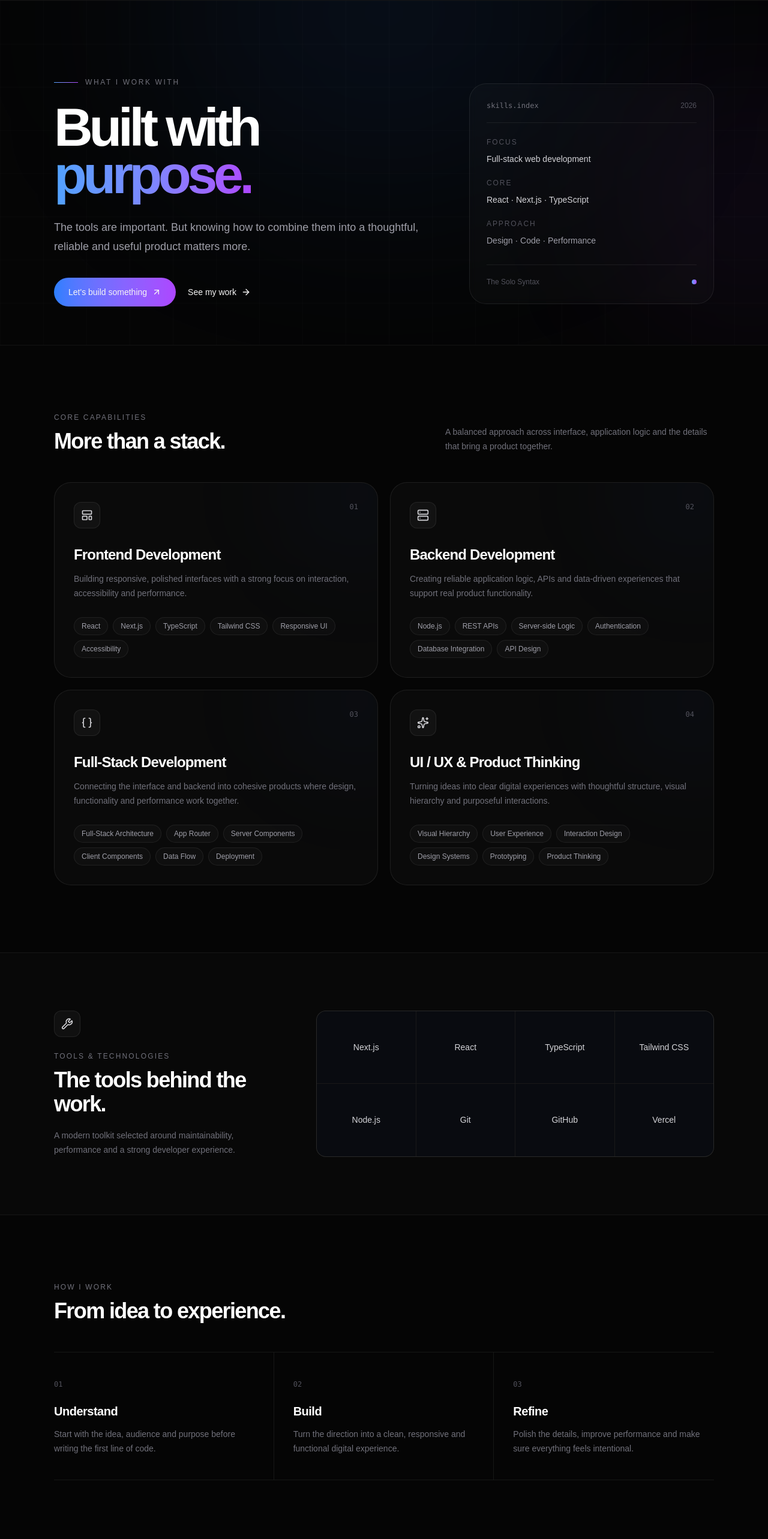
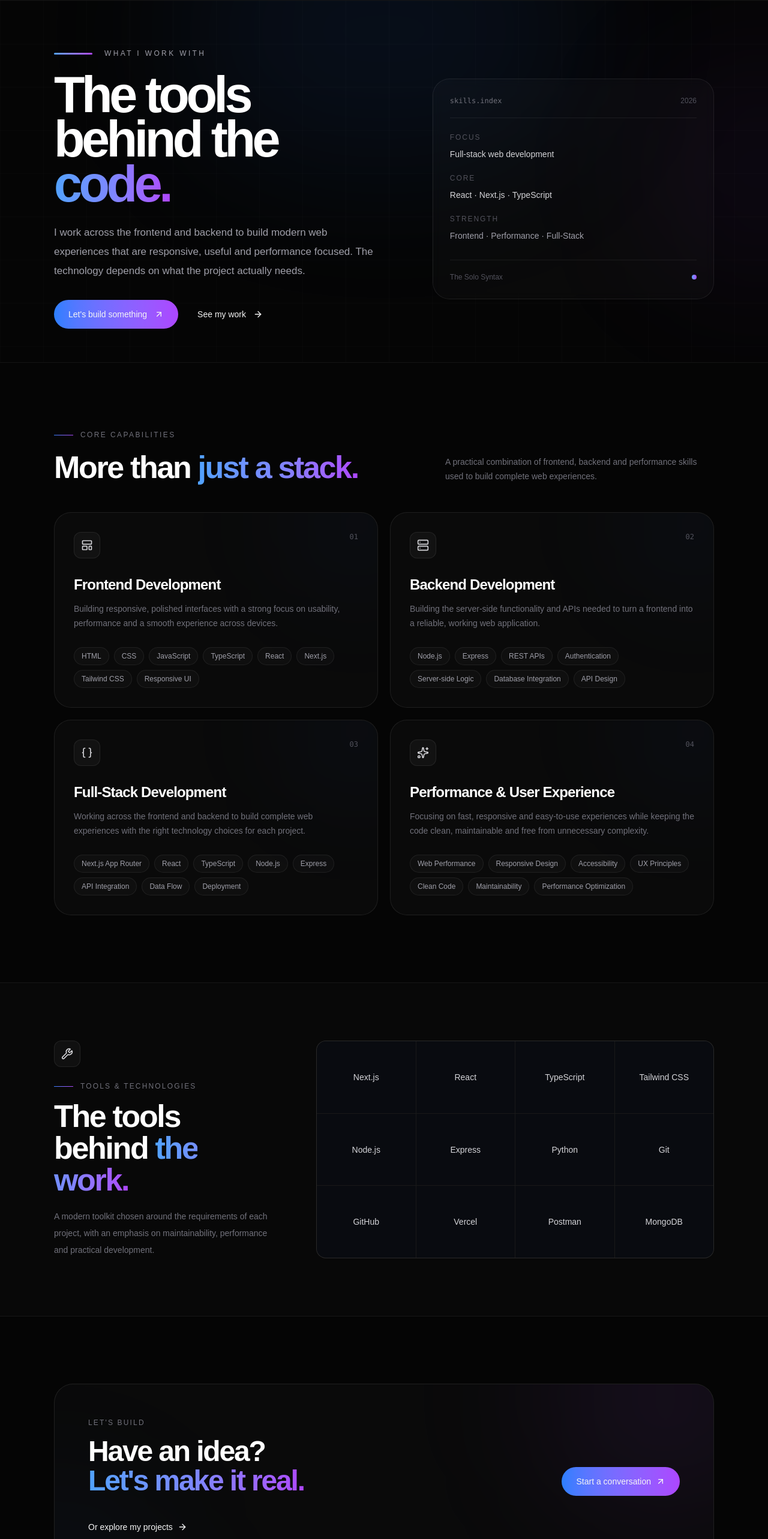
Before and after one commit to its-razahasnain/the-solo-syntax-web-portfolio, a Next.js app: page /skills in a window 1280 px wide. Shown: the part 80-2646 px from the top of the page at 60% size. Built offline with nearby package versions, Linux system fonts and the light colour scheme.

Commit message:
feat: refine skills page content and visual hierarchy

```diff
--- a/src/app/skills/page.tsx
+++ b/src/app/skills/page.tsx
@@ -1,4 +1,5 @@
 import type { Metadata } from "next";
+
 import Link from "next/link";
 import {
   ArrowRight,
@@ -17,7 +18,7 @@ import { Container } from "@/components/layout/container";
 export const metadata: Metadata = {
   title: "Skills",
   description:
-    "Explore the technologies, development skills and product thinking behind The Solo Syntax.",
+    "Explore the technologies, development skills and technical approach behind The Solo Syntax.",
 };
 
 const skillGroups = [
@@ -25,28 +26,31 @@ const skillGroups = [
     number: "01",
     title: "Frontend Development",
     description:
-      "Building responsive, polished interfaces with a strong focus on interaction, accessibility and performance.",
+      "Building responsive, polished interfaces with a strong focus on usability, performance and a smooth experience across devices.",
     icon: LayoutTemplate,
     technologies: [
+      "HTML",
+      "CSS",
+      "JavaScript",
+      "TypeScript",
       "React",
       "Next.js",
-      "TypeScript",
       "Tailwind CSS",
       "Responsive UI",
-      "Accessibility",
     ],
   },
   {
     number: "02",
     title: "Backend Development",
     description:
-      "Creating reliable application logic, APIs and data-driven experiences that support real product functionality.",
+      "Building the server-side functionality and APIs needed to turn a frontend into a reliable, working web application.",
     icon: Server,
     technologies: [
       "Node.js",
+      "Express",
       "REST APIs",
+      "Authentication",
       "Server-side Logic",
-      "Authentication",
       "Database Integration",
       "API Design",
     ],
@@ -55,30 +59,33 @@ const skillGroups = [
     number: "03",
     title: "Full-Stack Development",
     description:
-      "Connecting the interface and backend into cohesive products where design, functionality and performance work together.",
+      "Working across the frontend and backend to build complete web experiences with the right technology choices for each project.",
     icon: Braces,
     technologies: [
-      "Full-Stack Architecture",
-      "App Router",
-      "Server Components",
-      "Client Components",
+      "Next.js App Router",
+      "React",
+      "TypeScript",
+      "Node.js",
+      "Express",
+      "API Integration",
       "Data Flow",
       "Deployment",
     ],
   },
   {
     number: "04",
-    title: "UI / UX & Product Thinking",
+    title: "Performance & User Experience",
     description:
-      "Turning ideas into clear digital experiences with thoughtful structure, visual hierarchy and purposeful interactions.",
+      "Focusing on fast, responsive and easy-to-use experiences while keeping the code clean, maintainable and free from unnecessary complexity.",
     icon: Sparkles,
     technologies: [
-      "Visual Hierarchy",
-      "User Experience",
-      "Interaction Design",
-      "Design Systems",
-      "Prototyping",
-      "Product Thinking",
+      "Web Performance",
+      "Responsive Design",
+      "Accessibility",
+      "UX Principles",
+      "Clean Code",
+      "Maintainability",
+      "Performance Optimization",
     ],
   },
 ] as const;
@@ -89,27 +96,13 @@ const tools = [
   "TypeScript",
   "Tailwind CSS",
   "Node.js",
+  "Express",
+  "Python",
   "Git",
   "GitHub",
   "Vercel",
-] as const;
-
-const approach = [
-  {
-    number: "01",
-    title: "Understand",
-    text: "Start with the idea, audience and purpose before writing the first line of code.",
-  },
-  {
-    number: "02",
-    title: "Build",
-    text: "Turn the direction into a clean, responsive and functional digital experience.",
-  },
-  {
-    number: "03",
-    title: "Refine",
-    text: "Polish the details, improve performance and make sure everything feels intentional.",
-  },
+  "Postman",
+  "MongoDB",
 ] as const;
 
 export default function SkillsPage() {
@@ -125,15 +118,15 @@ export default function SkillsPage() {
           {/* Ambient glow */}
           <div
             aria-hidden="true"
-            className="pointer-events-none absolute left-1/2 top-[-180px] h-[380px] w-[520px] -translate-x-1/2 rounded-full bg-blue-500/[0.07] blur-[110px] sm:top-[-260px] sm:h-[560px] sm:w-[760px] sm:bg-blue-500/[0.08] sm:blur-[140px]"
+            className="pointer-events-none absolute left-1/2 top-[-140px] h-[320px] w-[460px] -translate-x-1/2 rounded-full bg-blue-500/[0.07] blur-[100px] sm:top-[-180px] sm:h-[460px] sm:w-[680px] sm:bg-blue-500/[0.08] sm:blur-[120px]"
           />
 
           <div
             aria-hidden="true"
-            className="pointer-events-none absolute -right-32 top-20 h-[280px] w-[280px] rounded-full bg-purple-500/[0.05] blur-[100px] sm:right-[-180px] sm:top-[120px] sm:h-[420px] sm:w-[420px] sm:bg-purple-500/[0.06] sm:blur-[130px]"
+            className="pointer-events-none absolute -right-32 top-16 h-[240px] w-[240px] rounded-full bg-purple-500/[0.05] blur-[90px] sm:right-[-180px] sm:top-[90px] sm:h-[380px] sm:w-[380px] sm:bg-purple-500/[0.06] sm:blur-[120px]"
           />
 
-          {/* Grid */}
+          {/* Background grid */}
           <div
             aria-hidden="true"
             className="pointer-events-none absolute inset-0 opacity-[0.025] sm:opacity-[0.035]"
@@ -145,51 +138,64 @@ export default function SkillsPage() {
           />
 
           <Container>
-            <div className="relative grid gap-10 pb-12 pt-20 sm:gap-14 sm:pb-14 sm:pt-28 lg:grid-cols-[1.2fr_0.8fr] lg:items-end lg:gap-20 lg:pb-16 lg:pt-32">
+            {/* Only vertical spacing changed here */}
+            <div className="relative grid gap-8 pb-10 pt-14 sm:gap-10 sm:pb-12 sm:pt-18 lg:grid-cols-[1.08fr_0.92fr] lg:items-center lg:gap-20 lg:pb-14 lg:pt-20">
               {/* Hero content */}
               <div className="min-w-0">
-                <div className="mb-6 flex items-center gap-3 sm:mb-7">
-                  <span className="h-px w-8 shrink-0 bg-gradient-to-r from-blue-400 to-purple-500 sm:w-10" />
+                {/* Eyebrow */}
+                <div className="mb-5 flex items-center gap-5 sm:mb-6">
+                  <span
+                    aria-hidden="true"
+                    className="h-[3px] w-14 shrink-0 rounded-full bg-gradient-to-r from-blue-400 to-purple-500 sm:w-16"
+                  />
 
-                  <span className="text-[11px] font-medium uppercase tracking-[0.18em] text-zinc-500 sm:text-xs sm:tracking-[0.22em]">
+                  <span className="text-[11px] font-medium uppercase tracking-[0.24em] text-zinc-400 sm:text-xs sm:tracking-[0.28em]">
                     What I work with
                   </span>
                 </div>
 
-                <h1 className="max-w-4xl text-[clamp(3rem,11vw,7rem)] font-semibold leading-[0.9] tracking-[-0.065em] text-white sm:text-[clamp(3.5rem,7vw,7rem)] sm:leading-[0.88] sm:tracking-[-0.07em]">
-                  Built with
+                {/* Heading */}
+                <h1 className="max-w-[760px] text-[clamp(3.1rem,6.6vw,6.2rem)] font-semibold leading-[0.88] tracking-[-0.065em] text-white">
+                  The tools
                   <br />
+                  behind the{" "}
                   <span className="bg-gradient-to-r from-blue-400 via-indigo-400 to-purple-500 bg-clip-text text-transparent">
-                    purpose.
+                    code.
                   </span>
                 </h1>
 
-                <p className="mt-7 max-w-2xl text-[15px] leading-7 text-zinc-400 sm:mt-8 sm:text-lg sm:leading-8">
-                  The tools are important. But knowing how to combine them into
-                  a thoughtful, reliable and useful product matters more.
+                {/* Description */}
+                <p className="mt-6 max-w-[650px] text-[15px] leading-7 text-zinc-400 sm:mt-7 sm:text-[17px] sm:leading-8">
+                  I work across the frontend and backend to build modern web
+                  experiences that are responsive, useful and performance
+                  focused. The technology depends on what the project
+                  actually needs.
                 </p>
 
-                <div className="mt-8 flex flex-wrap items-center gap-x-5 gap-y-4 sm:mt-9">
+                {/* Actions */}
+                <div className="mt-7 flex flex-wrap items-center gap-x-8 gap-y-4 sm:mt-8">
                   <Link
                     href="/contact"
-                    className="group inline-flex min-h-11 items-center gap-2 rounded-full bg-gradient-to-r from-blue-500 to-purple-500 px-5 py-3 text-sm font-medium text-white transition-all duration-300 hover:opacity-90 sm:px-6 sm:py-3.5"
+                    className="group inline-flex min-h-11 items-center gap-3 rounded-full bg-gradient-to-r from-blue-500 to-purple-500 px-5 py-3 text-sm font-medium text-white transition-all duration-300 hover:opacity-90 sm:px-6 sm:py-3.5"
                   >
                     Let&apos;s build something
+
                     <ArrowUpRight className="h-4 w-4 shrink-0 transition-transform duration-300 group-hover:-translate-y-0.5 group-hover:translate-x-0.5" />
                   </Link>
 
                   <Link
                     href="/projects"
-                    className="group inline-flex min-h-11 items-center gap-2 text-sm font-medium text-zinc-400 transition-colors duration-200 hover:text-white"
+                    className="group inline-flex min-h-11 items-center gap-3 text-sm font-medium text-zinc-400 transition-colors duration-200 hover:text-white"
                   >
                     See my work
+
                     <ArrowRight className="h-4 w-4 shrink-0 transition-transform duration-200 group-hover:translate-x-1" />
                   </Link>
                 </div>
               </div>
 
               {/* Skills index card */}
-              <div className="relative min-w-0 lg:pb-1">
+              <div className="relative min-w-0 lg:pb-0">
                 <div className="rounded-[1.5rem] border border-white/[0.08] bg-white/[0.025] p-5 backdrop-blur-sm sm:rounded-[1.75rem] sm:p-7">
                   <div className="flex items-center justify-between gap-4 border-b border-white/[0.07] pb-4 sm:pb-5">
                     <span className="font-mono text-[11px] text-zinc-500 sm:text-xs">
@@ -224,11 +230,11 @@ export default function SkillsPage() {
 
                     <div>
                       <p className="text-[10px] uppercase tracking-[0.16em] text-zinc-600 sm:text-xs">
-                        Approach
+                        Strength
                       </p>
 
                       <p className="mt-2 text-sm leading-6 text-zinc-400">
-                        Design · Code · Performance
+                        Frontend · Performance · Full-Stack
                       </p>
                     </div>
                   </div>
@@ -251,20 +257,30 @@ export default function SkillsPage() {
         ========================================================= */}
         <section className="relative py-16 sm:py-24 lg:py-28">
           <Container>
-            <div className="mb-9 flex flex-col justify-between gap-5 sm:mb-12 sm:flex-row sm:items-end">
-              <div>
-                <p className="text-[11px] font-medium uppercase tracking-[0.16em] text-zinc-500 sm:text-xs sm:tracking-[0.18em]">
-                  Core capabilities
-                </p>
+            <div className="mb-10 flex flex-col justify-between gap-6 sm:mb-12 lg:flex-row lg:items-end">
+              <div className="min-w-0">
+                <div className="mb-5 flex items-center gap-3">
+                  <span
+                    aria-hidden="true"
+                    className="h-px w-8 shrink-0 bg-gradient-to-r from-blue-500 to-purple-500"
+                  />
 
-                <h2 className="mt-3 text-3xl font-semibold tracking-[-0.045em] text-white sm:text-4xl">
-                  More than a stack.
+                  <span className="text-[10px] font-medium uppercase tracking-[0.18em] text-zinc-500 sm:text-xs sm:tracking-[0.2em]">
+                    Core capabilities
+                  </span>
+                </div>
+
+                <h2 className="max-w-2xl text-3xl font-semibold leading-[1.02] tracking-[-0.045em] text-white sm:text-4xl lg:text-[3.25rem]">
+                  More than{" "}
+                  <span className="bg-gradient-to-r from-blue-400 via-indigo-400 to-purple-500 bg-clip-text text-transparent">
+                    just a stack.
+                  </span>
                 </h2>
               </div>
 
               <p className="max-w-md text-sm leading-6 text-zinc-500">
-                A balanced approach across interface, application logic and
-                the details that bring a product together.
+                A practical combination of frontend, backend and performance
+                skills used to build complete web experiences.
               </p>
             </div>
 
@@ -330,17 +346,28 @@ export default function SkillsPage() {
                   <Wrench className="h-5 w-5" />
                 </div>
 
-                <p className="mt-5 text-[11px] font-medium uppercase tracking-[0.16em] text-zinc-500 sm:mt-6 sm:text-xs sm:tracking-[0.18em]">
-                  Tools & technologies
-                </p>
+                <div className="mt-5 flex items-center gap-3 sm:mt-6">
+                  <span
+                    aria-hidden="true"
+                    className="h-px w-8 shrink-0 bg-gradient-to-r from-blue-500 to-purple-500"
+                  />
 
-                <h2 className="mt-3 max-w-md text-3xl font-semibold tracking-[-0.045em] text-white sm:text-4xl">
-                  The tools behind the work.
+                  <p className="text-[10px] font-medium uppercase tracking-[0.18em] text-zinc-500 sm:text-xs">
+                    Tools & technologies
+                  </p>
+                </div>
+
+                <h2 className="mt-4 max-w-xl text-3xl font-semibold leading-[1.02] tracking-[-0.045em] text-white sm:text-4xl lg:text-[3.25rem]">
+                  The tools behind{" "}
+                  <span className="bg-gradient-to-r from-blue-400 via-indigo-400 to-purple-500 bg-clip-text text-transparent">
+                    the work.
+                  </span>
                 </h2>
 
-                <p className="mt-5 max-w-md text-sm leading-6 text-zinc-500">
-                  A modern toolkit selected around maintainability,
-                  performance and a strong developer experience.
+                <p className="mt-5 max-w-md text-sm leading-7 text-zinc-500">
+                  A modern toolkit chosen around the requirements of each
+                  project, with an emphasis on maintainability, performance
+                  and practical development.
                 </p>
               </div>
 
@@ -348,9 +375,11 @@ export default function SkillsPage() {
                 {tools.map((tool) => (
                   <div
                     key={tool}
-                    className="flex min-h-24 items-center justify-center bg-[#090b10] px-3 py-5 text-center text-xs font-medium text-zinc-300 transition-colors duration-300 hover:bg-white/[0.04] hover:text-white sm:min-h-28 sm:px-4 sm:text-sm"
+                    className="group flex min-h-24 items-center justify-center bg-[#090b10] px-3 py-5 text-center text-xs font-medium text-zinc-300 transition-all duration-300 hover:bg-white/[0.04] hover:text-white sm:min-h-28 sm:px-4 sm:text-sm"
                   >
-                    {tool}
+                    <span className="transition-transform duration-300 group-hover:-translate-y-0.5">
+                      {tool}
+                    </span>
                   </div>
                 ))}
               </div>
@@ -359,51 +388,9 @@ export default function SkillsPage() {
         </section>
 
         {/* =========================================================
-            APPROACH
-        ========================================================= */}
-        <section className="py-16 sm:py-24 lg:py-28">
-          <Container>
-            <div className="mb-9 sm:mb-12">
-              <p className="text-[11px] font-medium uppercase tracking-[0.16em] text-zinc-500 sm:text-xs sm:tracking-[0.18em]">
-                How I work
-              </p>
-
-              <h2 className="mt-3 text-3xl font-semibold tracking-[-0.045em] text-white sm:text-4xl">
-                From idea to experience.
-              </h2>
-            </div>
-
-            <div className="grid gap-0 border-y border-white/[0.07] lg:grid-cols-3 lg:divide-x lg:divide-white/[0.07]">
-              {approach.map((item, index) => (
-                <div
-                  key={item.number}
-                  className={`py-7 sm:py-8 lg:px-8 lg:py-10 ${
-                    index !== approach.length - 1
-                      ? "border-b border-white/[0.07] lg:border-b-0"
-                      : ""
-                  } lg:first:pl-0 lg:last:pr-0`}
-                >
-                  <span className="font-mono text-[11px] text-zinc-600 sm:text-xs">
-                    {item.number}
-                  </span>
-
-                  <h3 className="mt-4 text-xl font-semibold tracking-[-0.025em] text-white sm:mt-5">
-                    {item.title}
-                  </h3>
-
-                  <p className="mt-3 max-w-sm text-sm leading-6 text-zinc-500">
-                    {item.text}
-                  </p>
-                </div>
-              ))}
-            </div>
-          </Container>
-        </section>
-
-        {/* =========================================================
             CTA
         ========================================================= */}
-        <section className="relative pb-16 sm:pb-24 lg:pb-28">
+        <section className="relative pb-16 pt-16 sm:pb-24 sm:pt-24 lg:pb-28 lg:pt-28">
           <Container>
             <div className="relative overflow-hidden rounded-[1.5rem] border border-white/[0.09] bg-white/[0.025] px-5 py-10 sm:rounded-[2rem] sm:px-10 sm:py-14 lg:px-14">
               <div
@@ -418,13 +405,14 @@ export default function SkillsPage() {
 
               <div className="relative flex flex-col justify-between gap-8 sm:gap-10 lg:flex-row lg:items-end">
                 <div className="min-w-0">
-                  <p className="text-[11px] font-medium uppercase tracking-[0.16em] text-zinc-500 sm:text-xs sm:tracking-[0.18em]">
+                  <p className="text-[11px] font-medium uppercase tracking-[0.18em] text-zinc-500 sm:text-xs">
                     Let&apos;s build
                   </p>
 
-                  <h2 className="mt-4 max-w-2xl text-3xl font-semibold tracking-[-0.045em] text-white sm:text-4xl lg:text-5xl">
-                    Have an idea?
+                  <h2 className="mt-4 max-w-2xl text-3xl font-semibold leading-[1.02] tracking-[-0.045em] sm:text-4xl lg:text-5xl">
+                    <span className="text-white">Have an idea?</span>
                     <br />
+
                     <span className="bg-gradient-to-r from-blue-400 via-indigo-400 to-purple-500 bg-clip-text text-transparent">
                       Let&apos;s make it real.
                     </span>
@@ -436,6 +424,7 @@ export default function SkillsPage() {
                   className="group inline-flex min-h-11 w-full shrink-0 items-center justify-center gap-2 rounded-full bg-gradient-to-r from-blue-500 to-purple-500 px-6 py-3.5 text-sm font-medium text-white transition-all duration-300 hover:opacity-90 sm:w-fit"
                 >
                   Start a conversation
+
                   <ArrowUpRight className="h-4 w-4 shrink-0 transition-transform duration-300 group-hover:-translate-y-0.5 group-hover:translate-x-0.5" />
                 </Link>
               </div>
@@ -445,6 +434,7 @@ export default function SkillsPage() {
                 className="group relative mt-7 inline-flex min-h-10 items-center gap-2 text-sm font-medium text-zinc-400 transition-colors duration-200 hover:text-white sm:mt-8"
               >
                 Or explore my projects
+
                 <ArrowRight className="h-4 w-4 shrink-0 transition-transform duration-200 group-hover:translate-x-1" />
               </Link>
             </div>
```
